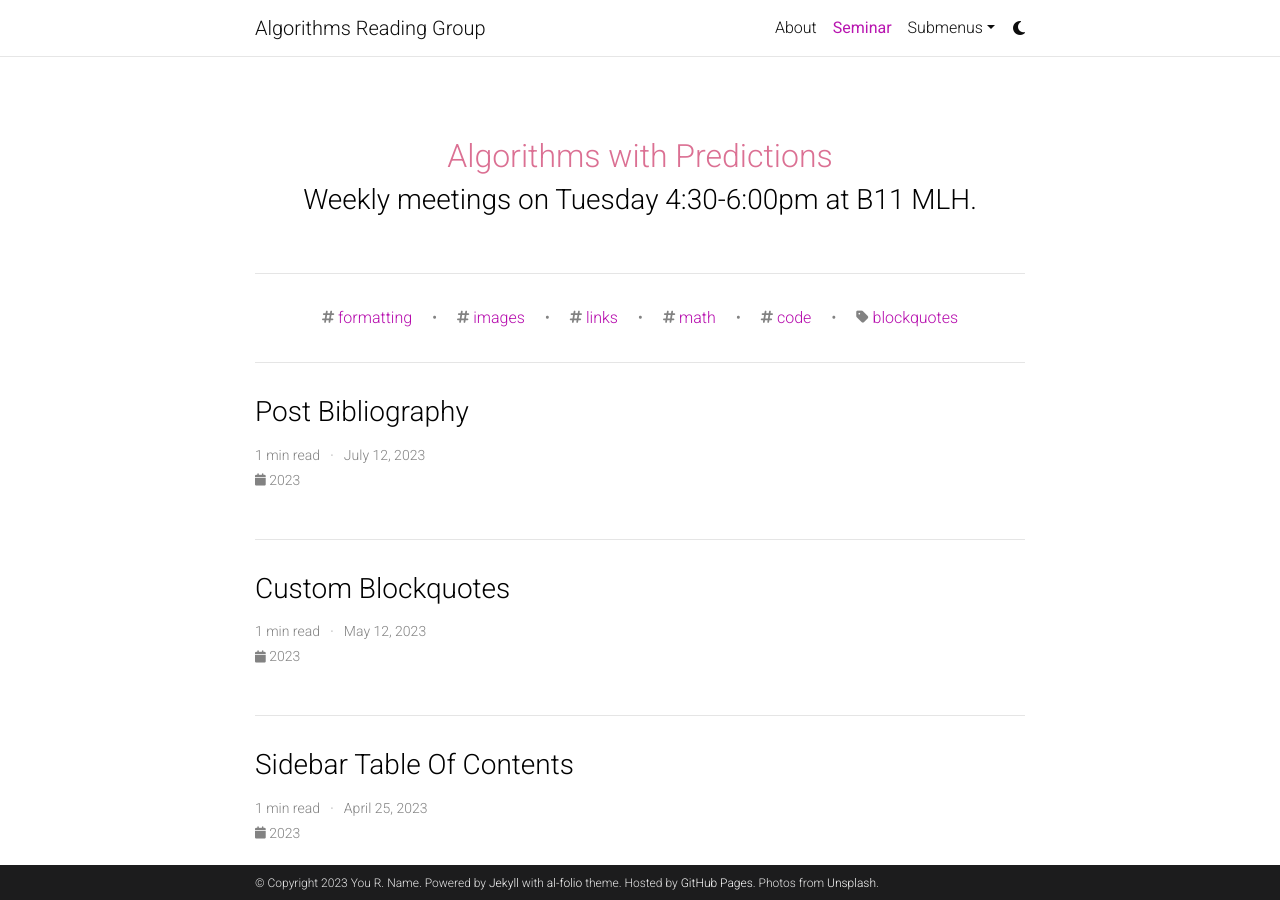
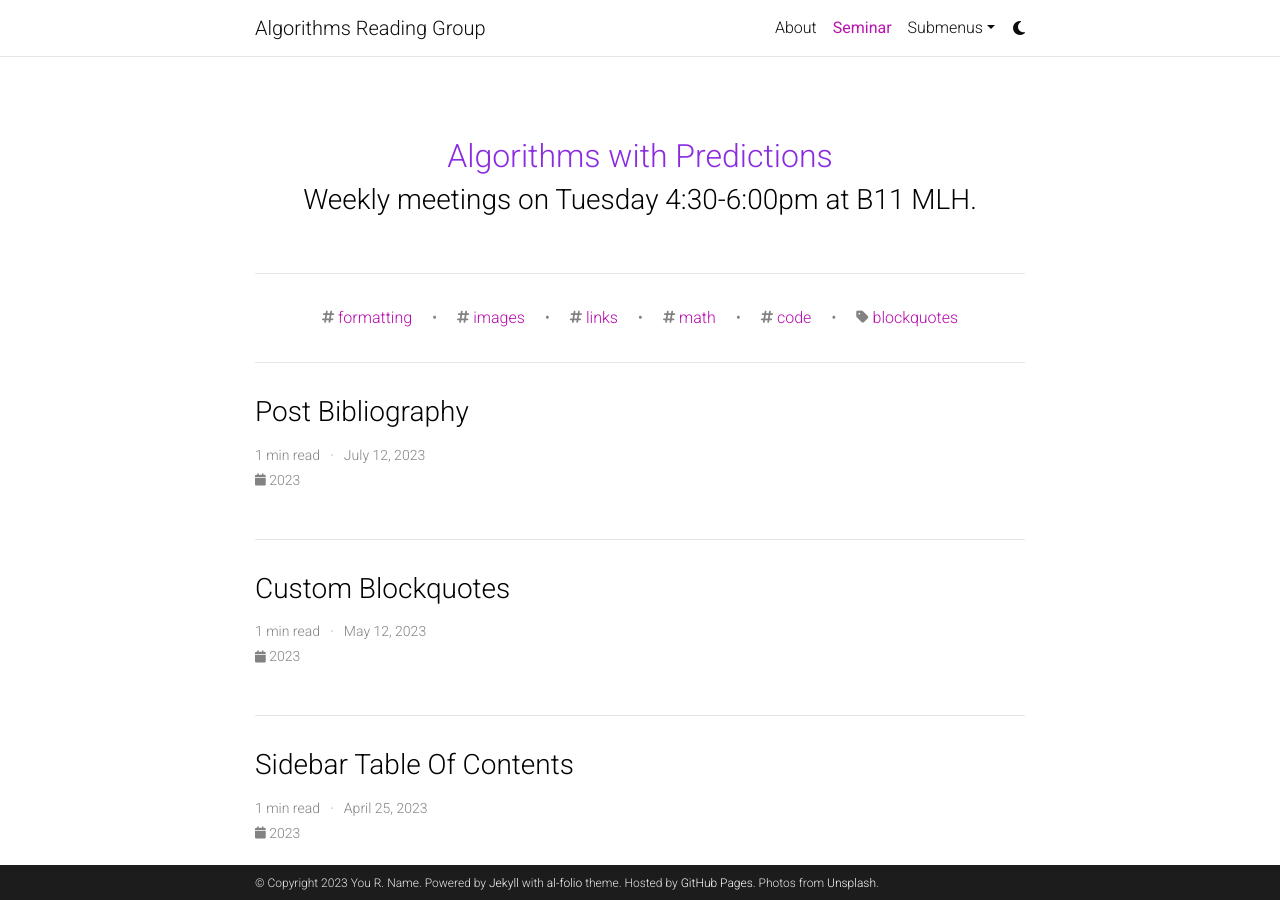
Before and after one commit to ARGatUIOWA/ARGatUIOWA.github.io, a Jekyll site: the page built from blog/index.html, in a window 1280 px wide and 900 px high. Built offline with Jekyll 4.4.1, drawn with Linux system fonts in a browser that asks for light colours; the list of posts is cut into pages by our own code; comment, search, counter and statistics services are not loaded; a style sheet for code colours, icons or effects is not loaded.

Commit message:
blog_name

```diff
--- a/blog/index.html
+++ b/blog/index.html
@@ -20,7 +20,7 @@
 
   {% if blog_name_size > 0 or blog_description_size > 0 %}
   <div class="header-bar">
-    <h2 style="color: palevioletred;">{{ site.blog_name }}</h2>
+    <h2 style="color: blueviolet;">{{ site.blog_name }}</h2>
     <h3>{{ site.blog_description }}</h3>
   </div>
   {% endif %}
```
